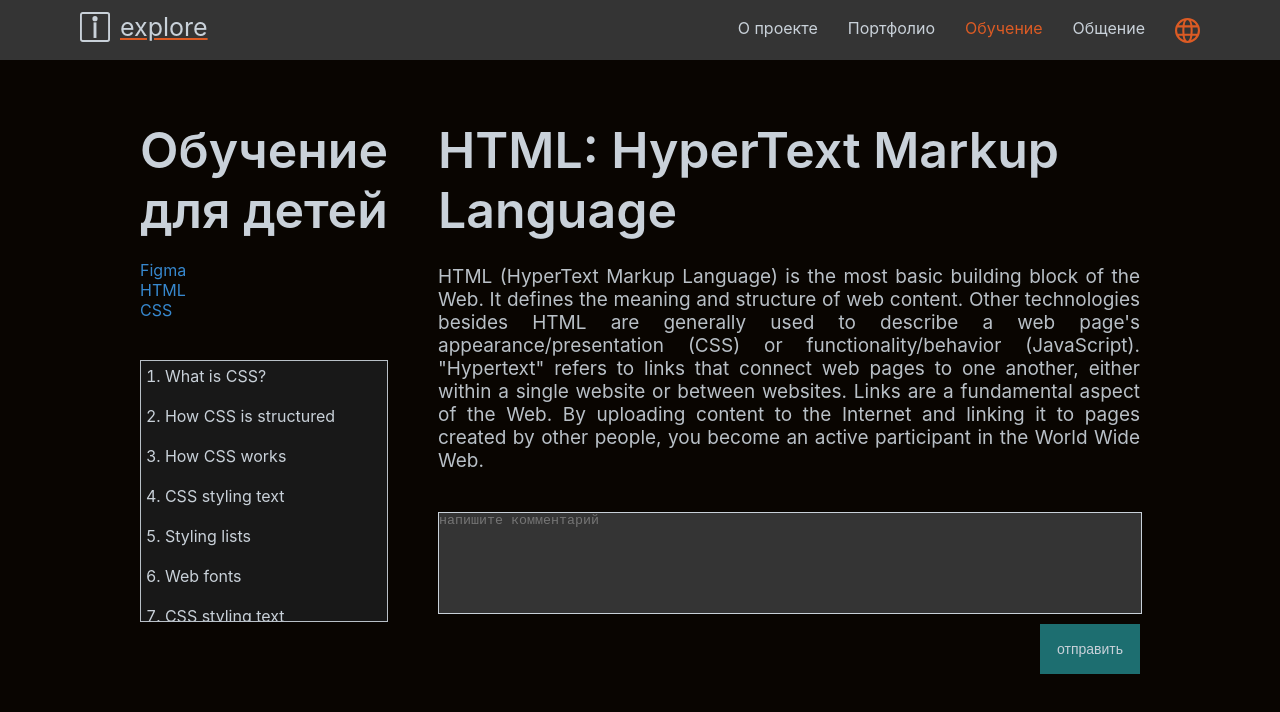
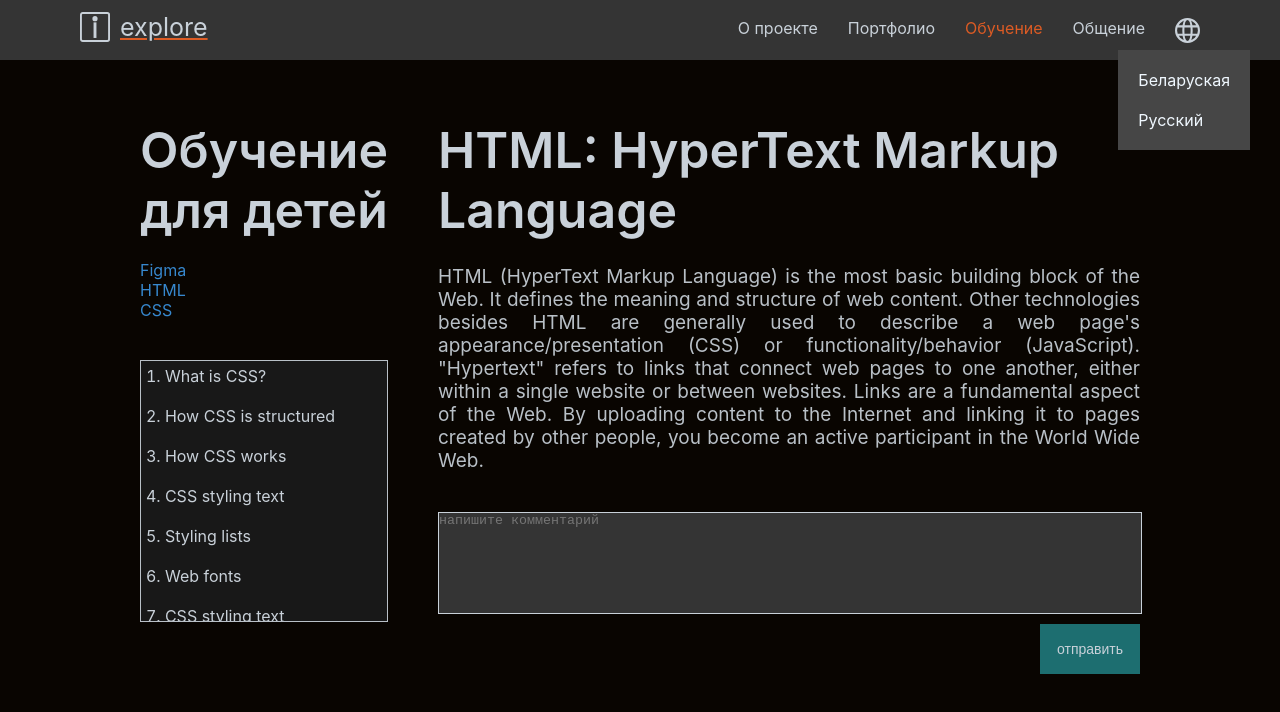
Before and after one commit to DzmitryMiankou/my-app, a React (Create React App) app: page /learning in a window 1280 px wide. Both pictures are taken after a click on the icon 1187 px from the left and 30 px from the top of the page. Shown: the top 712 px of the page. Built offline with nearby package versions, Linux system fonts and the light colour scheme.

Commit message:
good lang

```diff
--- a/src/components/header/Header.jsx
+++ b/src/components/header/Header.jsx
@@ -1,13 +1,11 @@
-import React from "react";
+import React, { useState } from "react";
 import style from "./Header.module.css";
 import Link from "./link/Link.jsx";
 import Logo from "./logo/Logo";
 import { GrLanguage } from "@react-icons/all-files/gr/GrLanguage";
 
 const Header = () => {
-  const styleLang = () => {
-    alert("hi");
-  };
+  const [lang, setLang] = useState(false);
   return (
     <header className={style.header}>
       <div>
@@ -20,11 +18,14 @@ const Header = () => {
           <Link text="Обучение" to="/learning" />
           <Link text="Общение" to="/chat" />
           <GrLanguage
-            onClick={styleLang}
+            onClick={() => setLang(!lang)}
             size={"25px"}
             className={style.lang}
           />
-          <ul className={style.lang_list} style={{ display: "none" }}>
+          <ul
+            className={style.list}
+            style={lang ? { display: "block" } : { display: "none" }}
+          >
             <li>Беларуская</li>
             <li>Русский</li>
           </ul>
--- a/src/components/header/Header.module.css
+++ b/src/components/header/Header.module.css
@@ -16,12 +16,12 @@
 }
 .lang svg,
 path {
-  stroke: #dc5b24;
+  stroke: #c9d1d9;
 }
 .lang {
   cursor: pointer;
 }
-.lang_list {
+.list {
   top: 50px;
   position: absolute;
   color: aliceblue;
@@ -29,14 +29,15 @@ path {
   background-color: #464646;
   font-size: 12pt;
   list-style: none;
-  padding: 20px;
-  display: flex;
-  flex-direction: column;
-  gap: 10px;
+  display: none;
 }
-.lang_list li {
+.list li {
+  margin: 20px;
+}
+.list li:hover {
+  color: #dc5b24;
   cursor: pointer;
 }
-.lang_list li:hover {
-  color: #dc5b24;
+.active {
+  display: block;
 }
```
